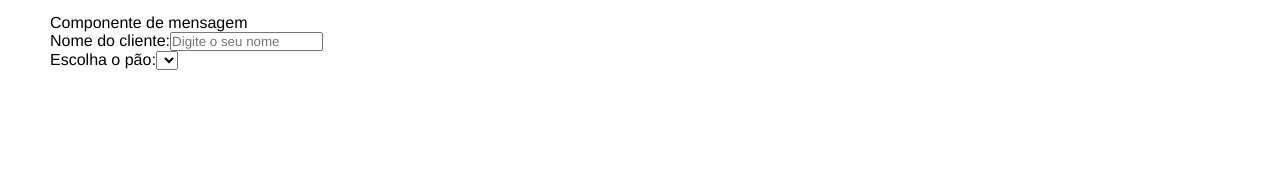
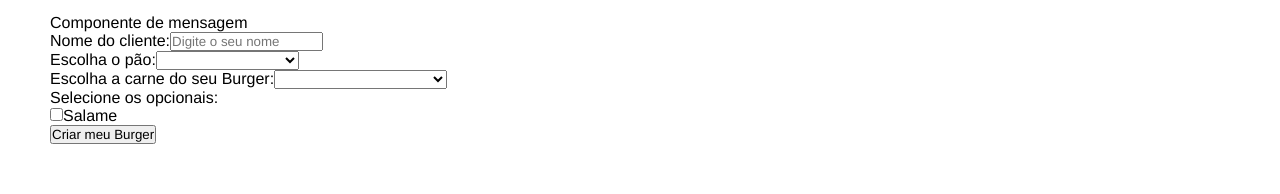
Before and after one commit to ThiagoHenriquesPessoa/SiteBurg, a Vue app: page / in a window 1280 px wide. Shown: the part 692-886 px from the top of the page. Built offline with nearby package versions, Linux system fonts and the light colour scheme.

Commit message:
criacao do menu de opcoes

```diff
--- a/src/components/Formcomponete.vue
+++ b/src/components/Formcomponete.vue
@@ -10,8 +10,26 @@
                 <div class="input-container">
                     <label for="pao">Escolha o pão:</label>
                     <select id="pao" name="pao" v-model="pao">
-
+                    <option value="">Selecione o seu pão</option>
+                    <option value="Integral">Integral</option>
                     </select>
+                </div>
+                <div class="input-container">
+                    <label for="carne">Escolha a carne do seu Burger:</label>
+                    <select id="carne" name="carne" v-model="carne">
+                    <option value="">Selecione o tipo de carne</option>
+                    <option value="Maminha">Maminha</option>
+                    </select>
+                </div>
+                <div class="input-container">
+                    <label for="opcionais">Selecione os opcionais:</label>
+                    <div class="checkbox-container">
+                        <input type="checkbox" name="opcionais" v-model="opicionais" value="Salame">
+                        <span>Salame</span>
+                    </div>
+                </div>
+                <div class="input-container">
+                        <input type="submit" name="submit-btn" value="Criar meu Burger">
                 </div>
             </form>
         </div>
```
